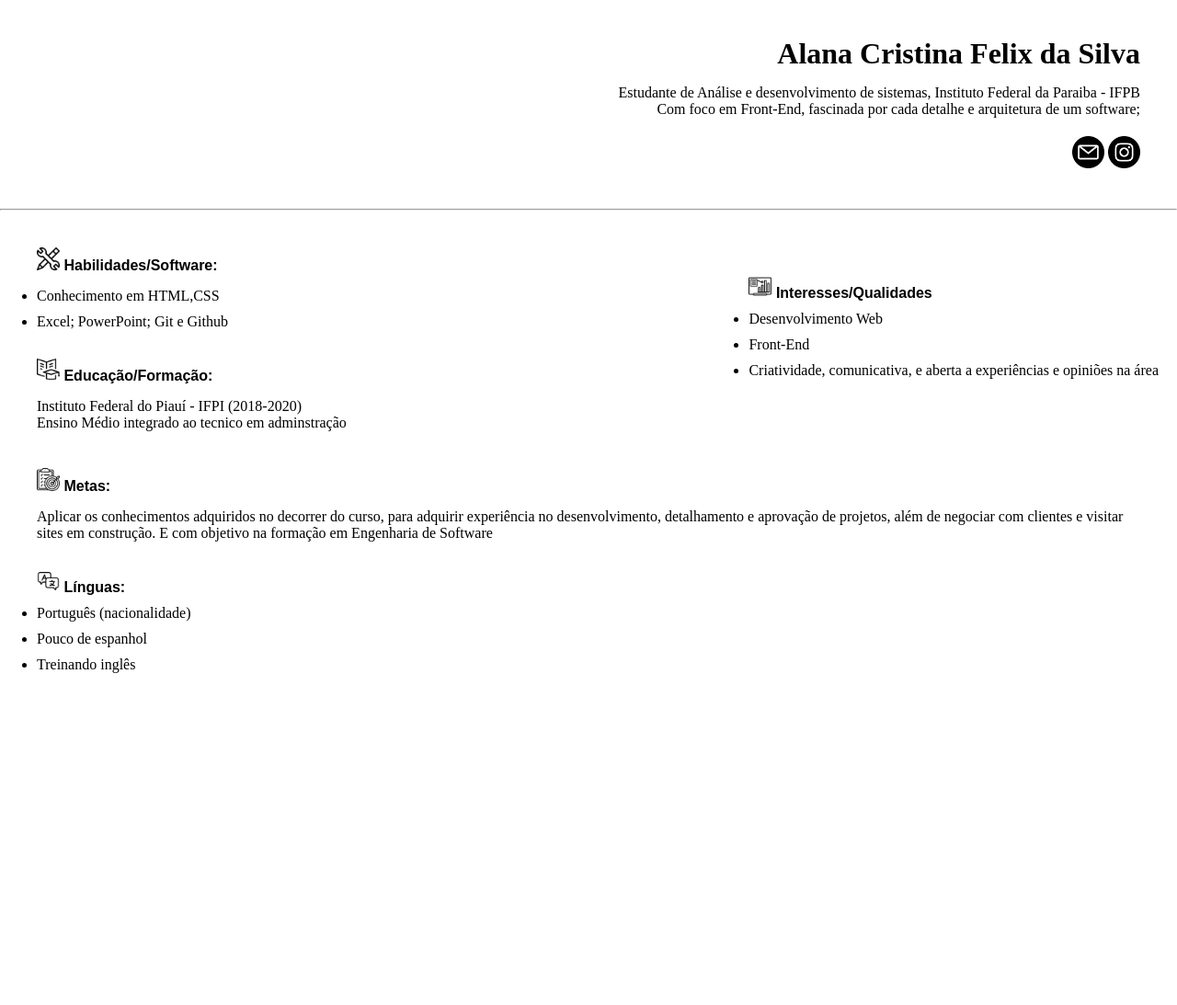
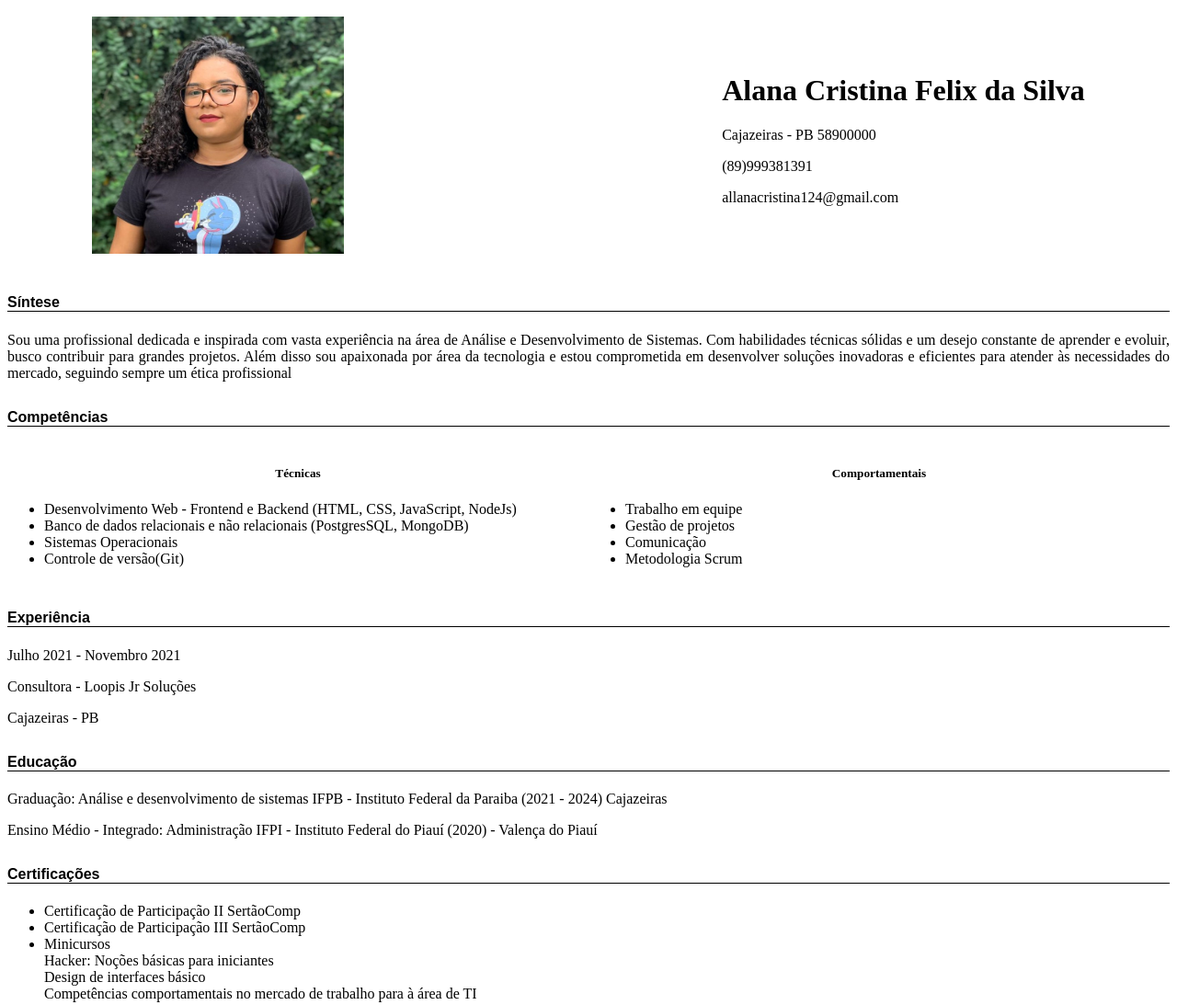
Before and after one commit to llanacristina/llanacristina.github.io, a plain HTML site: page index.html in a window 1280 px wide. Shown: the top 1093 px of the page at 92% size. Before the commit the page ends 800 px from the top, so only its background shows below. Drawn offline with Linux system fonts and the light colour scheme.

Commit message:
Alterando informações

```diff
--- a/index.html
+++ b/index.html
@@ -1,5 +1,6 @@
 <!DOCTYPE html>
 <html lang="en">
+
 <head>
     <meta charset="UTF-8">
     <meta http-equiv="X-UA-Compatible" content="IE=edge">
@@ -8,46 +9,87 @@
     <link rel="shortchut icon" type="img" href="imagens/perfil-de-usuario.png">
     <link rel="stylesheet" href="style.css">
 </head>
+
 <body>
-    <header>
+<div class="header">
+    <div class="img">
+        <img src="imagens/foto-perfil.jpeg" alt="">
+    </div>
+    <div class="dados">
         <h1>Alana Cristina Felix da Silva</h1>
-        <p>Estudante de Análise e desenvolvimento de sistemas, Instituto Federal da Paraiba - IFPB<br>
-        Com foco em Front-End, fascinada por cada detalhe e arquitetura de um software;</p>
-        <a href="mailto:allanacristina124@gmail.com" > <img src="imagens/o-email.png"></a>
-        <a href="https://www.instagram.com/llanacristina_/"><img src="imagens/instagram.png"></a>
-    </header>
-    <hr>
-    <div>
-        <div class="topico">
-            <h4><img src="imagens/display.png"> Interesses/Qualidades</h4>
+        <p>Cajazeiras - PB 58900000</p>
+        <p>(89)999381391</p>
+        <p>allanacristina124@gmail.com</p>
+    </div>
+    <!-- <a href="mailto:allanacristina124@gmail.com"> <img src="imagens/o-email.png"></a>
+<a href="https://www.instagram.com/llanacristina_/"><img src="imagens/instagram.png"></a>-->
+</div>
+<div class="container">
+    <div id="sintese">
+        <h4>Síntese</h4>
+        <p>Sou uma profissional dedicada e inspirada com vasta experiência na área
+            de Análise e Desenvolvimento de Sistemas. Com habilidades técnicas
+            sólidas e um desejo constante de aprender e evoluir, busco contribuir para
+            grandes projetos. Além disso sou apaixonada por área da tecnologia e
+            estou comprometida em desenvolver soluções inovadoras e eficientes
+            para atender às necessidades do mercado, seguindo sempre um ética
+            profissional</p>
+    </div>
+    <h4>Competências</h4>
+    <div class="competencias">
+        <div class="tecnicas">
+            <h5>Técnicas</h5>
             <ul>
-                <li>Desenvolvimento Web</li>
-                <li>Front-End</li>
-                <li>Criatividade, comunicativa, e aberta a experiências e opiniões na área</li>
+                <li>Desenvolvimento Web -
+                    Frontend e Backend (HTML,
+                    CSS, JavaScript, NodeJs)</li>
+                <li>Banco de dados relacionais e
+                    não relacionais (PostgresSQL,
+                    MongoDB)</li>
+                <li>Sistemas Operacionais</li>
+                <li>Controle de versão(Git)
+                </li>
             </ul>
         </div>
-        <article>
+        <div class="comportamentais">
+            <h5>Comportamentais</h5>
             <ul>
-            <h4><img src="imagens/habilidades.png"> Habilidades/Software:</h4>
-            <li><p>Conhecimento em HTML,CSS</p></li>
-            <li>Excel; PowerPoint; Git e Github</li>
+                <li>Trabalho em equipe</li>
+                <li>Gestão de projetos</li>
+                <li>Comunicação</li>
+                <li>Metodologia Scrum</li>
+            </ul>
+        </div>
+
+    </div>
+
+    <h4>Experiência</h4>
+    <p>Julho 2021 - Novembro 2021</p>
+    <p>Consultora - Loopis Jr Soluções</p>
+    <p>Cajazeiras - PB</p>
+    <aside>
+        <h4>Educação</h4>
+        <p>Graduação: Análise e desenvolvimento de sistemas IFPB - Instituto Federal da Paraiba (2021 - 2024)
+            Cajazeiras</p>
+        <p>Ensino Médio - Integrado: Administração IFPI - Instituto Federal do Piauí (2020) - Valença do Piauí</p>
+
+        <h4>Certificações</h4>
+        <ul>
+            <li>Certificação de Participação II SertãoComp</li>
+            <li>Certificação de Participação III SertãoComp</li>
+            <li>Minicursos</li>
+            Hacker: Noções básicas para iniciantes<br>
+            Design de interfaces básico<br>
+            Competências comportamentais no mercado de trabalho para à área de TI
         </ul>
-
-        <h4><img src="imagens/educaçao.png"> Educação/Formação:</h4>
-        <p>Instituto Federal do Piauí - IFPI (2018-2020) <br>Ensino Médio integrado ao tecnico em adminstração</p>
-        </article>
-        <aside>
-            <h4><img src="imagens/prancheta.png"> Metas:</h4>
-            <p>Aplicar os conhecimentos adquiridos no decorrer do curso, para adquirir experiência no desenvolvimento,
-                detalhamento e aprovação de projetos, além de negociar com clientes e visitar sites em construção. E com objetivo na formação em Engenharia de Software
-            </p>
-            <h4><img src="imagens/lingua.png"> Línguas:</h4>
-            <ul>
-                <li>Português (nacionalidade)</li>
-                <li>Pouco de espanhol</li>
-                <li>Treinando inglês</li>
-            </ul>
+        <h4>Idioma</h4>
+        <ul>
+            <li>Português: Idioma nativo</li>
+            <li>Inglês - Básico</li>
+            <li>Espanhol - Iniciante</li>
+        </ul>
         </aside>
     </div>
 </body>
+
 </html>
--- a/style.css
+++ b/style.css
@@ -1,40 +1,52 @@
 *{
-    margin: 0px;
-    padding: 0px;
+    /* margin: 0px;
+    padding: 0px; */
+    box-sizing: border-box;
 }
-header{
-    text-align: right;
-    margin: 40px;
-    height: 100%;
+body{
+      /* margin: 0;
+    padding: 0;  */
+    display: flex;
+    justify-content: center;
+    align-items: center;
+    flex-direction: column;
 }
-header img{
-    width: 35px;
-    margin-top: 20px;
+.header{
+    display: flex;
+    align-items: center;
+    padding: 10px;
 }
-article{
-    margin: 40px;
+.img img{
+    flex: 1;
+    height: 20%;
+    width: 40%;
 }
-p{
-    margin-top: 15px;
+.dados{
+    flex: 1;
+}
+#sintese p{
+    text-align: justify;
+}
+
+h5{
+    text-align: center;
 }
 h4{
+    border-bottom: solid 1px black;
     margin-top: 30px;
     font-family: Arial, Helvetica, sans-serif;
+    text-align: left;
 }
-aside{
-    margin: 40px;
+.competencias {
+    display: flex;
+    justify-content: space-between;
+    width: 100%;
+    align-items: center;
 }
-img{
-    width: 25px;
+
+.tecnicas, .comportamentais {
+    flex: 0.5; /* Define que cada div ocupará a mesma largura disponível */
 }
-.topico{
-    float: right;
-    margin-right: 20px;
+.tecnicas ul, .comportamentais ul {
+   align-content: center;
 }
-li{
-    margin-top: 10px;
-}
-.contatos{
-    width: 20px;
-    margin-top: 20px;
-}
```
Also changed, not shown: imagens/display.png (deleted), imagens/educaçao.png (deleted), imagens/foto-perfil.jpeg (added), imagens/habilidades.png (deleted), imagens/lingua.png (deleted), imagens/prancheta.png (deleted).
